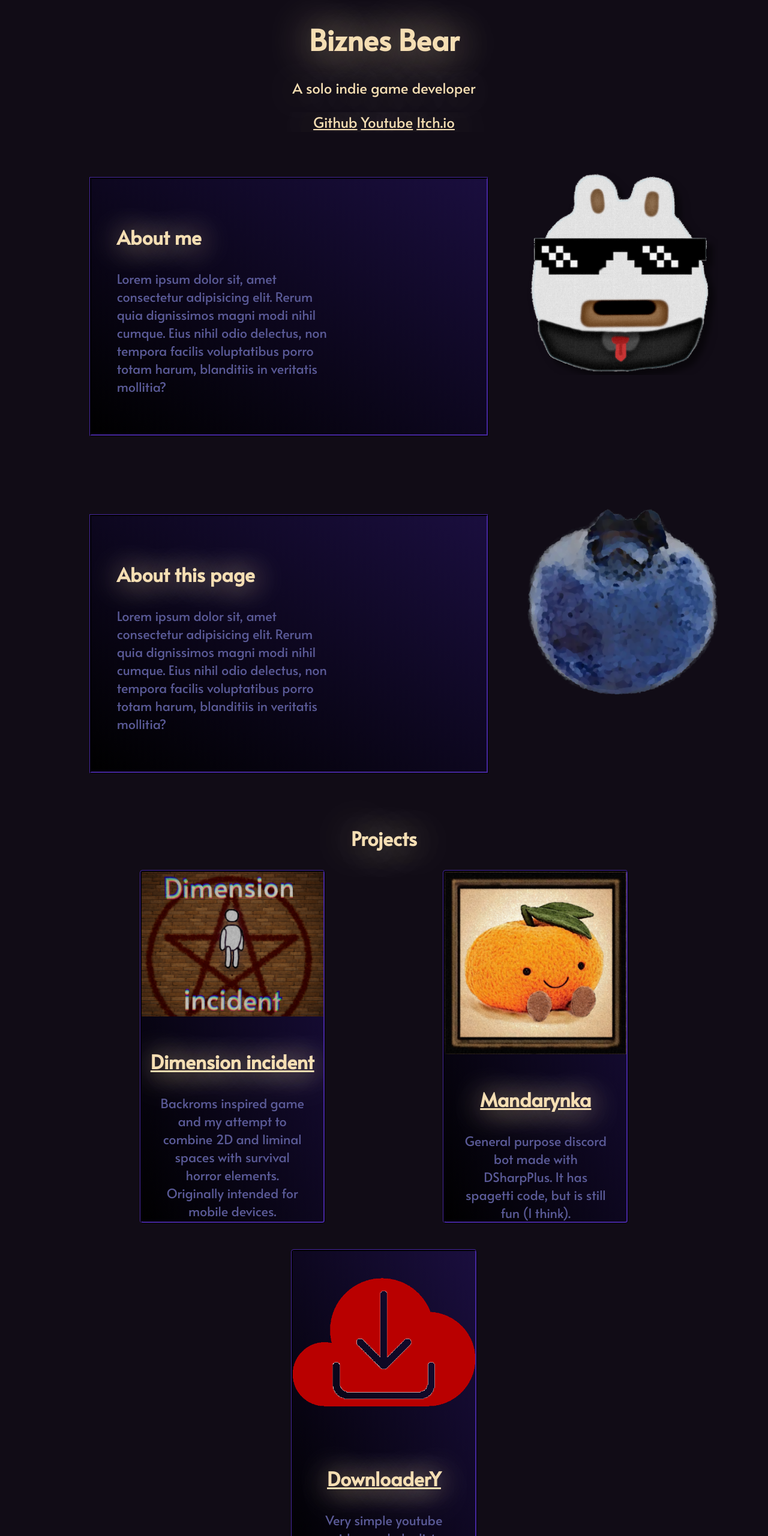
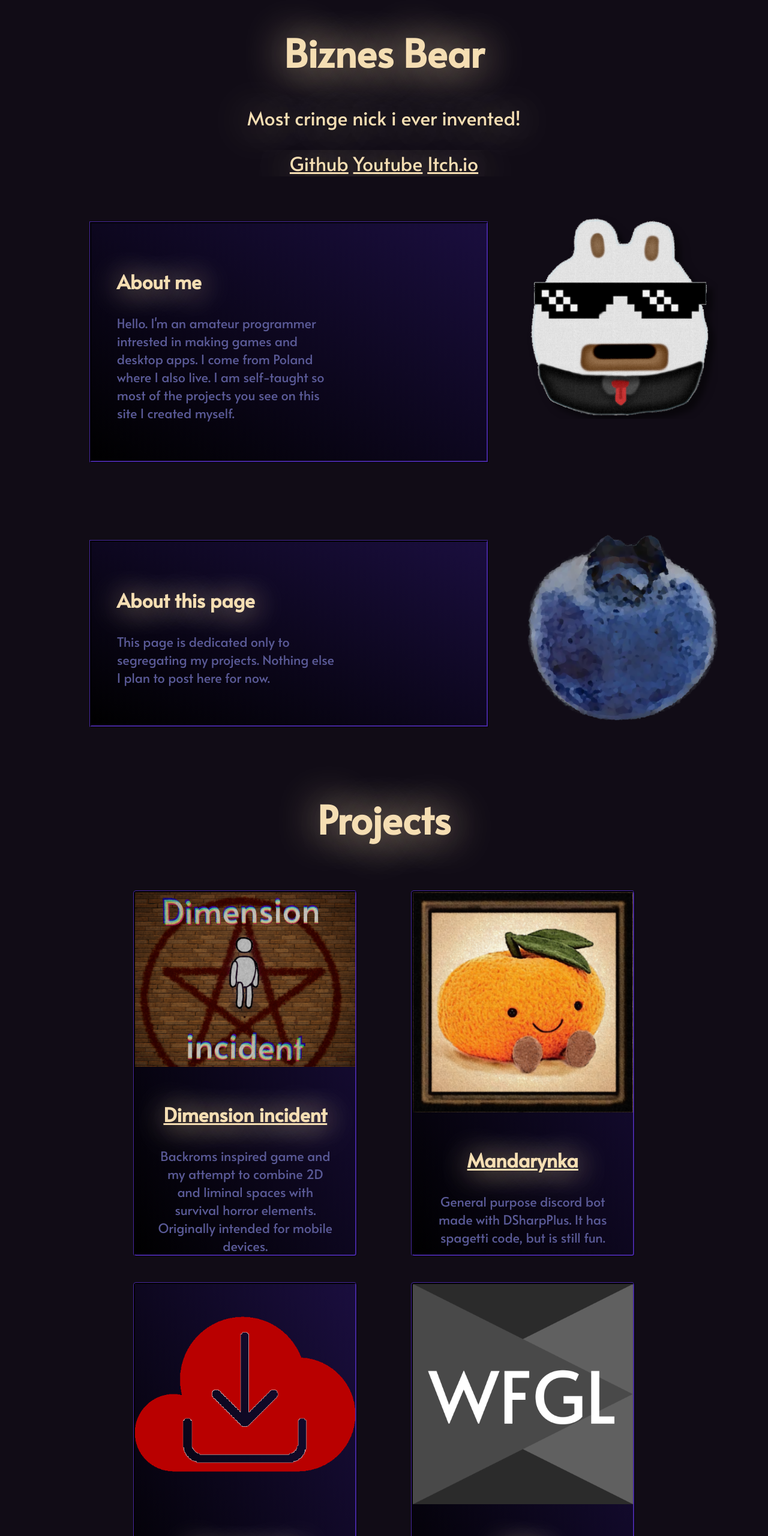
Before and after one commit to BiznesBear/biznesbear.github.io, a plain HTML site: page index.html in a window 1280 px wide. Shown: the top 2560 px of the page at 60% size. Drawn offline with Linux system fonts and the light colour scheme; a web font is replaced by a local one.

Commit message:
about update

```diff
--- a/index.html
+++ b/index.html
@@ -12,11 +12,10 @@
 </head>
 
 
-
 <body>
     <header>
         <h1>Biznes Bear</h1>
-        <p>A solo indie game developer</p>
+        <p>Most cringe nick i ever invented!</p>
         <div class="container">
             <a href="https://github.com/BiznesBear" target="_blank">Github</a>
             <a href="https://www.youtube.com/@BiznesBear" target="_blank">Youtube</a>
@@ -24,17 +23,14 @@
         </div>
     </header>
 
-
     <main>
-
         <div class="content">
             <div class="frame">
                 <h3>About me</h3>
                     <p>
-                        Lorem ipsum dolor sit, amet consectetur adipisicing elit.
-                        Rerum quia dignissimos magni modi nihil cumque.
-                        Eius nihil odio delectus, non tempora facilis voluptatibus porro totam harum,
-                        blanditiis in veritatis mollitia?
+                        Hello. I'm an amateur programmer intrested in making games and desktop apps.
+                        I come from Poland where I also live.
+                        I am self-taught so most of the projects you see on this site I created myself.
                     <p>
             </div>
             <img src="images/bear.png" alt="bear image" class="sideimg">
@@ -44,10 +40,8 @@
             <div class="frame">
                 <h3>About this page</h3>
                     <p>
-                        Lorem ipsum dolor sit, amet consectetur adipisicing elit.
-                        Rerum quia dignissimos magni modi nihil cumque.
-                        Eius nihil odio delectus, non tempora facilis voluptatibus porro totam harum,
-                        blanditiis in veritatis mollitia?
+                        This page is dedicated only to segregating my projects.
+                        Nothing else I plan to post here for now.
                     <p>
             </div>
             <img src="images/berry.png" alt="bear image" class="sideimg">
@@ -60,25 +54,27 @@
 
             <div class="posts">
 
+                <!-- Dimension incident -->
                 <div class="post">
                     <a href="https://biznesbear.itch.io/dimensionincident" target="_blank">
                         <img src="images/dimension.png" alt="dimensionincident" class="postimg" >
                         <h3>Dimension incident</h3>
                     </a>
                     <div class="container">
-                        <label>Backroms inspired game and my attempt to combine 2D and liminal spaces with survival horror elements. Originally intended for mobile devices. </label>
+                        <label>Backroms inspired game and my attempt to combine 2D and liminal spaces with survival horror elements. Originally intended for mobile devices.</label>
                     </div>
                 </div>
-
+                 <!-- Mandarynka -->
                 <div class="post">
                     <a href="https://github.com/BiznesBear/Mandarynka" target="_blank">
                         <img src="images/mandarynka.png" alt="mandarynka" class="postimg" >
                         <h3>Mandarynka</h3>
                     </a>
                     <div class="container">
-                        <label>General purpose discord bot made with DSharpPlus. It has spagetti code, but is still fun (I think).</label>
+                        <label>General purpose discord bot made with DSharpPlus. It has spagetti code, but is still fun.</label>
                     </div>
                 </div>
+                <!-- DownloaderY -->
                 <div class="post">
                     <a href="https://github.com/BiznesBear/DownloaderY" target="_blank">
                         <img src="images/downloadery.png" alt="mandarynka" class="postimg" >
@@ -88,20 +84,38 @@
                         <label>Very simple youtube video and playlist downloader created in windows forms.</label>
                     </div>
                 </div>
-                <!-- <div class="post">
+                <!-- WFGL -->
+                <div class="post">
                     <a href="https://github.com/BiznesBear/WFGL" target="_blank">
                         <img src="images/WFGL.png" alt="wfgl logo" class="postimg" >
                         <h3>WFGL</h3>
                     </a>
                     <div class="container">
-                        <label>Windows forms game library. WFGL is more like game engine than actually a library. Still under development.</label>
+                        <label>Windows forms game library, but is more like game engine than actually a library. Still under development.</label>
                     </div>
-                </div> -->
+                </div>
+                <!-- Flappy bird -->
+                <div class="post">
+                    <a href="https://github.com/BiznesBear/FlappyBird" target="_blank">
+                        <img src="images/flappy.png" alt="flappy bird" class="postimg" >
+                        <h3>Flappy bird</h3>
+                    </a>
+                    <div class="container">
+                        <label>Very very simple flappy bird remake created in windows forms with WFGL.</label>
+                    </div>
+                </div>
+                <!-- Nothing -->
+                <div class="post">
+                    <a href="https://www.google.com/search?q=trust+me+its+really+nothing&oq=trust+me+it+really+nothing" target="_blank">
+                        <img src="images/berry.png" alt="nothing" class="postimg" >
+                        <h3>This post is nothing... Really...</h3>
+                    </a>
+                    <div class="container">
+                        <label>This post is just to make the rest of the site look reasonably nice.</label>
+                    </div>
+                </div>
             </div>
         </div>
     </main>
-
-
-
 </body>
 </html>
--- a/style.css
+++ b/style.css
@@ -16,27 +16,25 @@ header {
     text-shadow: 2px 2px 70px;
     text-align: center;
     margin-bottom: 10px;
-    font-size: x-large;
+    font-size: xx-large;
 }
+
 .header {
     color: wheat;
     text-shadow: 2px 2px 70px;
     text-align: center;
     margin-bottom: 10px;
-    font-size: xx-large;
+    font-size: 3em;
 }
-
 
 h3 {
     color: wheat;
     font-size: xx-large;
     text-shadow: 2px 2px 50px;
 }
-
 main {
     font-size: larger;
 }
-
 .frame {
     border-style: ridge;
     border-radius: 1px;
@@ -46,7 +44,6 @@ main {
     padding: 2em;
     padding-right: 22%;
 }
-
 .content {
     display: flex;
     justify-content: space-between;
@@ -68,6 +65,7 @@ main {
 .posts {
     display: flex;
     flex-wrap: wrap;
+    margin: 2em;
     justify-content: space-around;
 }
 
@@ -76,7 +74,7 @@ main {
     border-style: ridge;
     border-radius: 1px;
     border-color: rgb(34, 19, 76);
-    width: 30%;
+    width: 17em;
     margin: 1em;
 
     border-radius: 5px;
```
Also changed, not shown: images/flappy.png (added).
